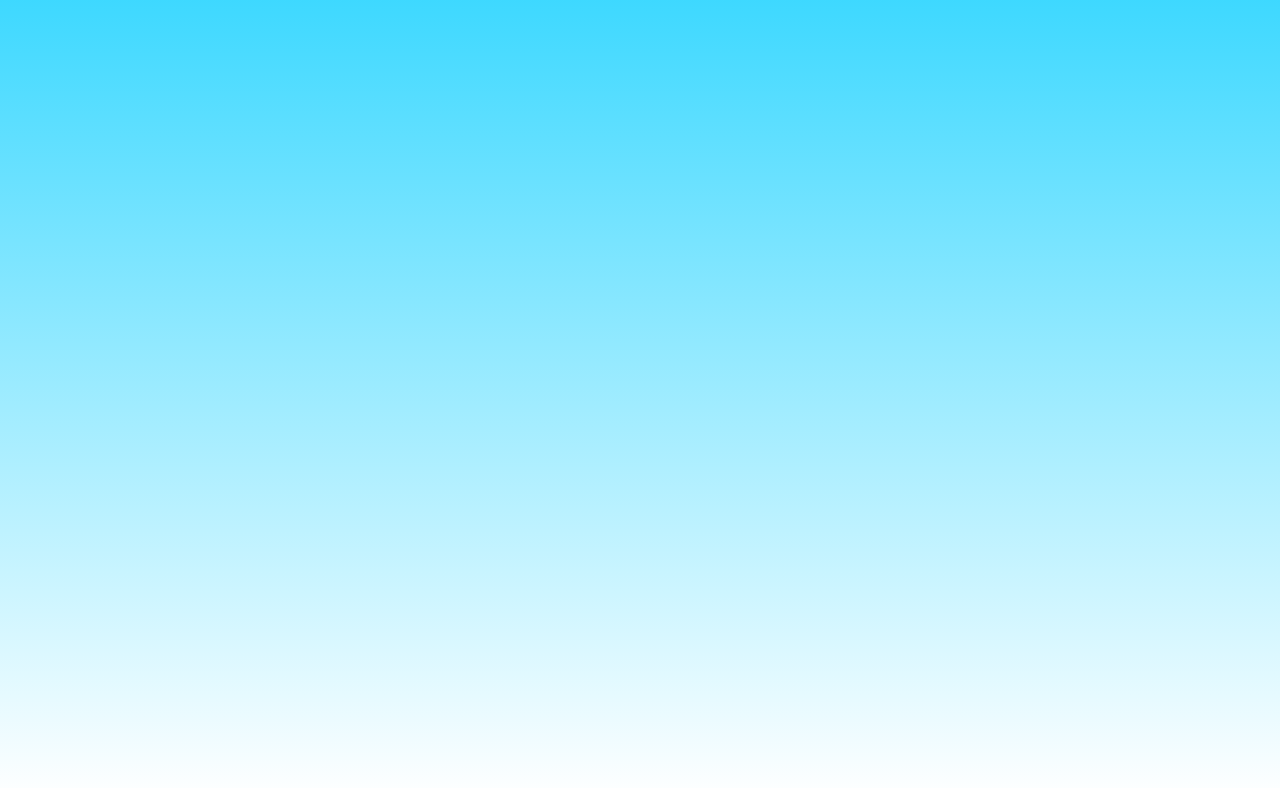
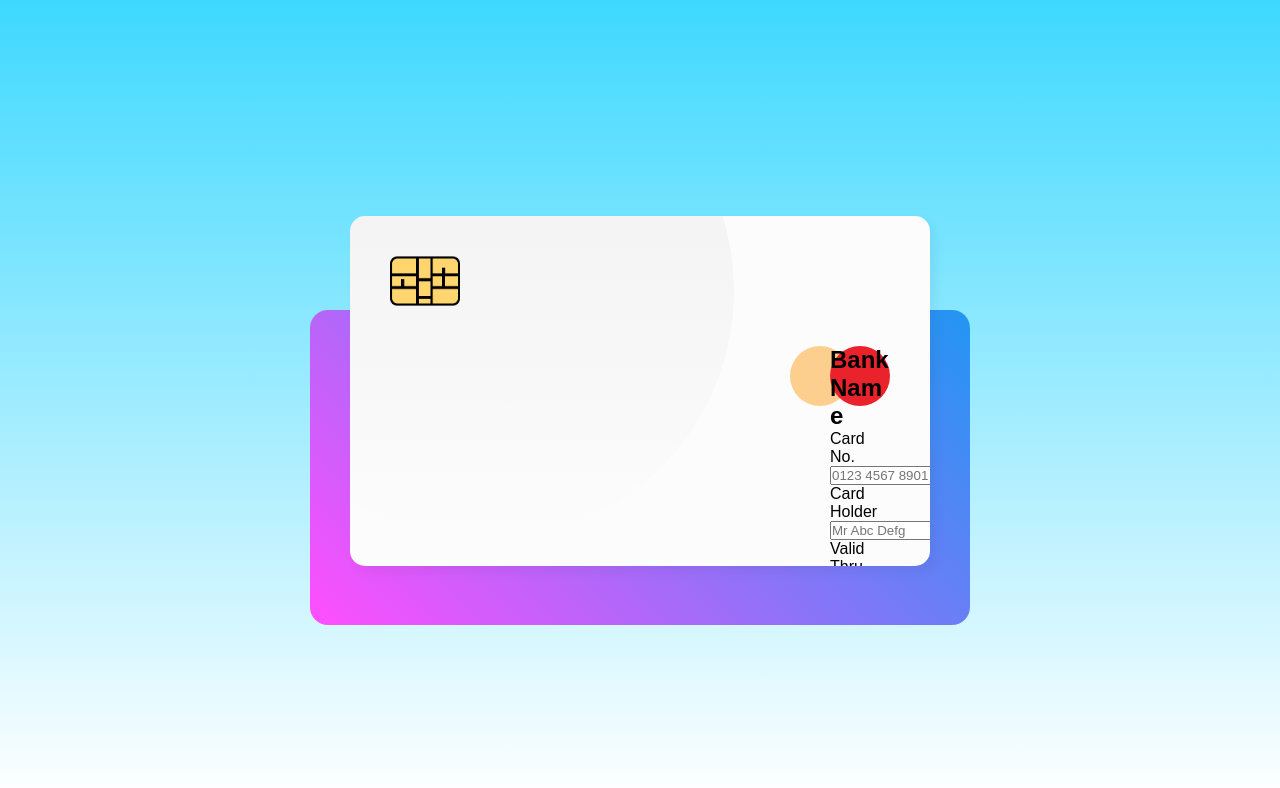
Before and after one commit to saad-abu-sami/CSS-Based_project, a plain HTML site: page Checkout Form Credit Card (part-1)/index_CFCC.html in a window 1280 px wide. Drawn offline with Linux system fonts and the light colour scheme.

Commit message:
Alhamdulillah

```diff
--- a/Checkout Form Credit Card (part-1)/index_CFCC.html
+++ b/Checkout Form Credit Card (part-1)/index_CFCC.html
@@ -10,7 +10,35 @@
 <body>
    <div class="payment">
       <div class="bg"></div>
-      <div class="card"></div>
+      <div class="card">
+         <img src="chip.png" alt="" class="chip">
+         <div class="logo">
+            <h2 class="bankName" contenteditable="true">
+               Bank Name
+            </h2>
+            <form action="">
+               <div class="inputBox">
+                  <span>Card No.</span>
+                  <input type="text" placeholder="0123 4567 8901 2345" maxlength="19">
+               </div>
+               <div class="inputBox">
+                  <span>Card Holder</span>
+                  <input type="text" placeholder="Mr Abc Defg">
+               </div>
+               <div class="group">
+                  <div class="inputBox">
+                     <span>Valid Thru</span>
+                     <input type="text" placeholder="MM/YY" maxlength="5">
+                  </div>
+                  <div class="inputBox">
+                     <span>CCV</span>
+                     <input type="password" placeholder="***" maxlength="4">
+                  </div>
+               </div>
+            </form>
+         </div>
+      </div>
+      <button class="btn">Confirm and Pay</button>
    </div>
 </body>
 </html>
--- a/Checkout Form Credit Card (part-1)/style_CFCC.css
+++ b/Checkout Form Credit Card (part-1)/style_CFCC.css
@@ -3,7 +3,7 @@
    margin: 0;
    padding: 0;
    box-sizing: border-box;
-   font-family: consolas;
+   font-family: 'Poppins', sans-serif;
 }
 body{
    display: flex;
@@ -13,5 +13,70 @@ body{
    background: linear-gradient(rgba(40, 212, 255, 0.897),#fff);
 }
 .payment{
-
+   position: relative;
+   display: flex;
+   justify-content: center;
+   align-items: center;
+   flex-direction: column;
+   padding: 40px;
 }
+.payment .bg{
+   position: absolute;
+   bottom: 0;
+   height: 70%;
+   width: 100%;
+   background: linear-gradient(225deg, #2196f3, #ff4efd);
+   /* 25px */
+   border-radius: 18px;
+   -webkit-border-radius: 18px;
+   -moz-border-radius: 18px;
+   -ms-border-radius: 18px;
+   -o-border-radius: 18px;
+}
+.payment .card{
+   position: relative;
+   width: 580px;
+   height: 350px;
+   background: #fcfcfc;
+   border-radius: 15px;
+   -webkit-border-radius: 15px;
+   -moz-border-radius: 15px;
+   -ms-border-radius: 15px;
+   -o-border-radius: 15px;
+   padding: 40px;
+   box-shadow: 6px 6px 12px rgba(0,0,0,0.05);
+   z-index: 1000;
+   overflow: hidden;
+}
+.payment .card::before{
+   content: '';
+   position: absolute;
+   height: 500px;
+   width: 500px;
+   top: -50%;
+   left: -20%;
+   background: linear-gradient(to bottom, rgba(0,0,0,0.05), transparent);
+   border-radius: 50%;
+   -webkit-border-radius: 50%;
+   -moz-border-radius: 50%;
+   -ms-border-radius: 50%;
+   -o-border-radius: 50%;
+}
+.chip{
+   position: absolute;
+   max-width: 70px;
+}
+.logo{
+   position: absolute;
+   background: #ea222c;
+   width: 60px;
+   height: 60px;
+   border-radius: 50%;
+   -webkit-border-radius: 50%;
+   -moz-border-radius: 50%;
+   -ms-border-radius: 50%;
+   -o-border-radius: 50%;
+   top: 130px;
+   right: 40px;
+   box-shadow: -40px 0 0 rgba(255,164,36,0.5);
+}
```
